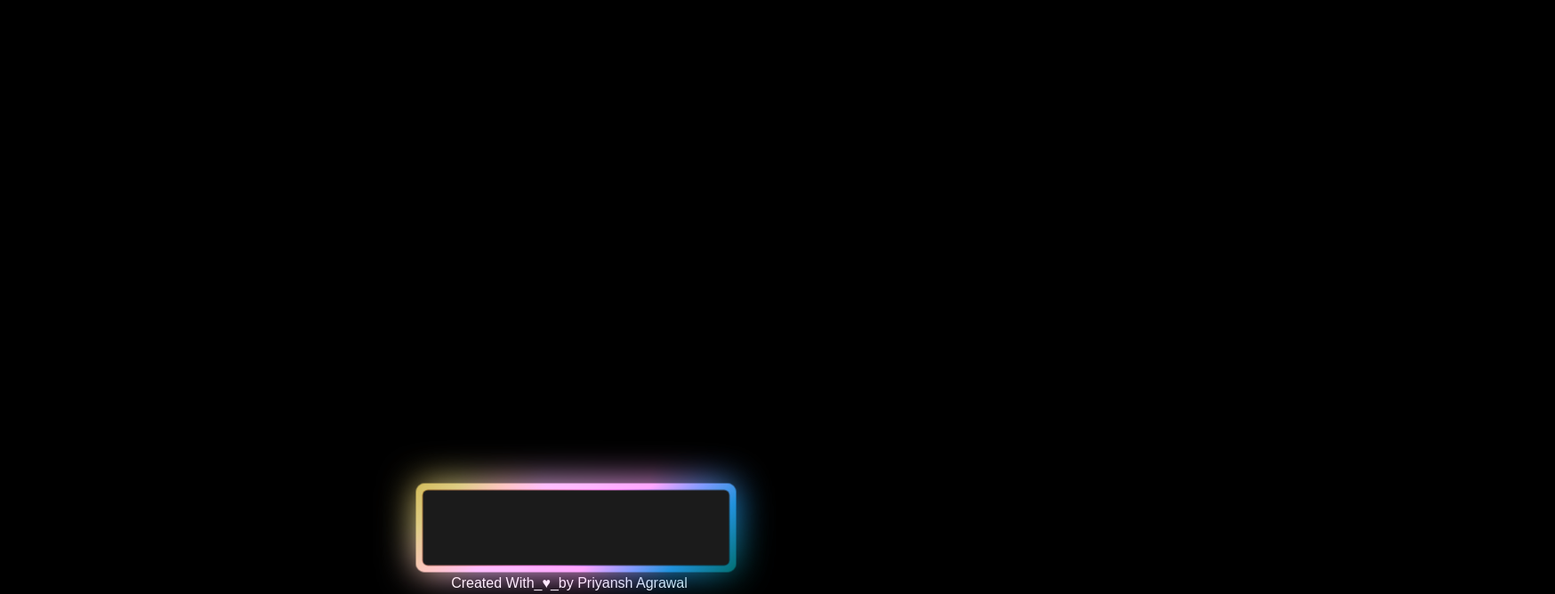
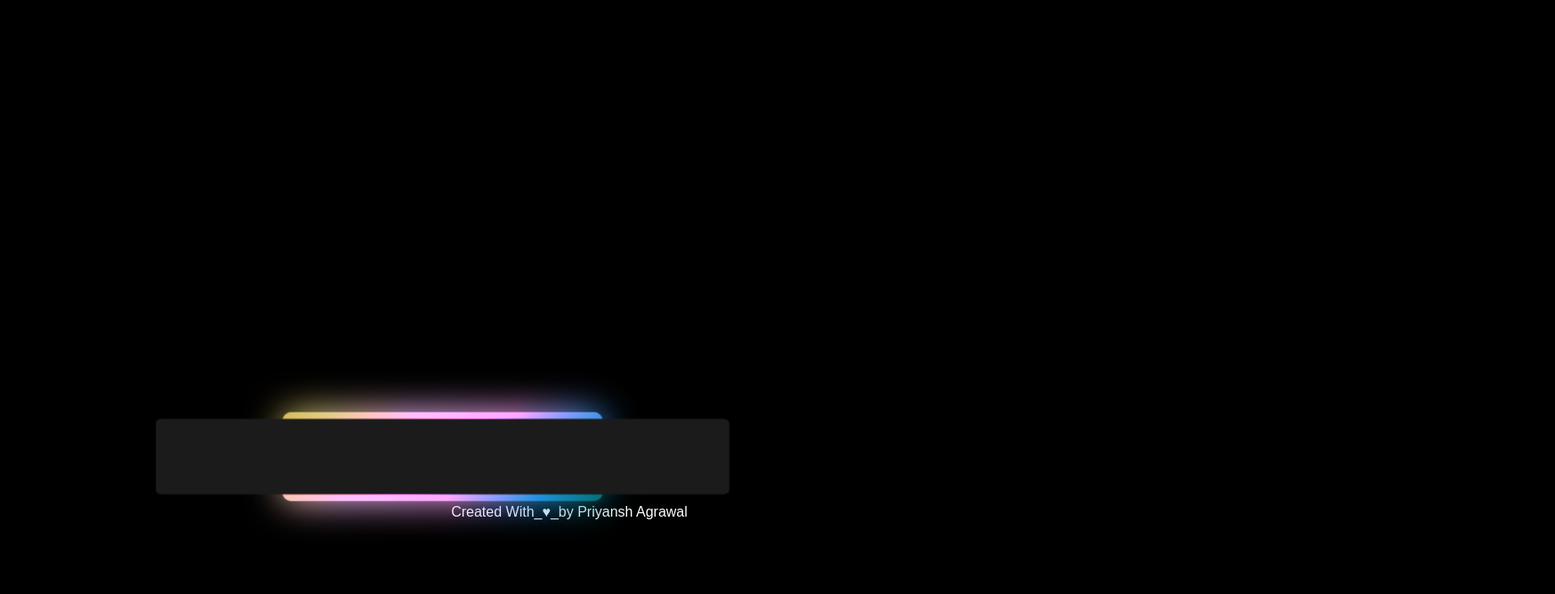
Before and after one commit to priyanshagrawal29/Clock, a plain HTML site: page index.html in a window 1280 px wide. Shown: the part 614-1282 px from the top of the page at 89% size, 1748 px wide, since content can reach past the window. After the commit the page ends 1202 px from the top, so only its background shows below. Drawn offline with nearby package versions, Linux system fonts and the light colour scheme.

Commit message:
Update index.html

```diff
--- a/index.html
+++ b/index.html
@@ -42,17 +42,17 @@ html,body{
 .wrapper .display{
   z-index: 999;
   height: 85px;
-  width: 345px;
+  width: 645px;
   background: #1b1b1b;
   border-radius: 6px;
   text-align: center;
 }
 .display #time{
-  line-height: 85px;
+  line-height: 65px;
   background-repeat: no-repeat;
   background-size: cover;
-  height: 100vh;
-  width: 100vw;
+  height: 90vh;
+  width: 66vw;
   color: #fff;
   font-size: 50px;
   font-weight: 600;
```
